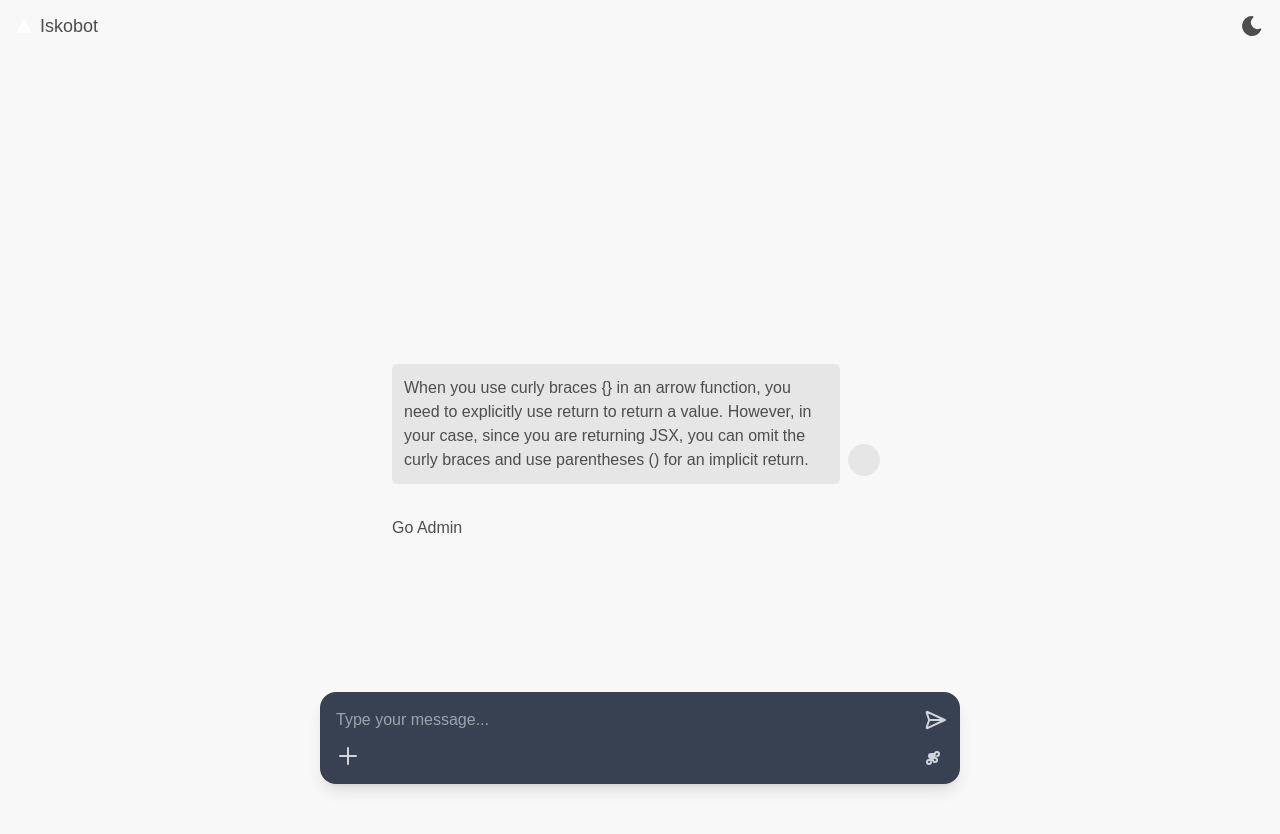
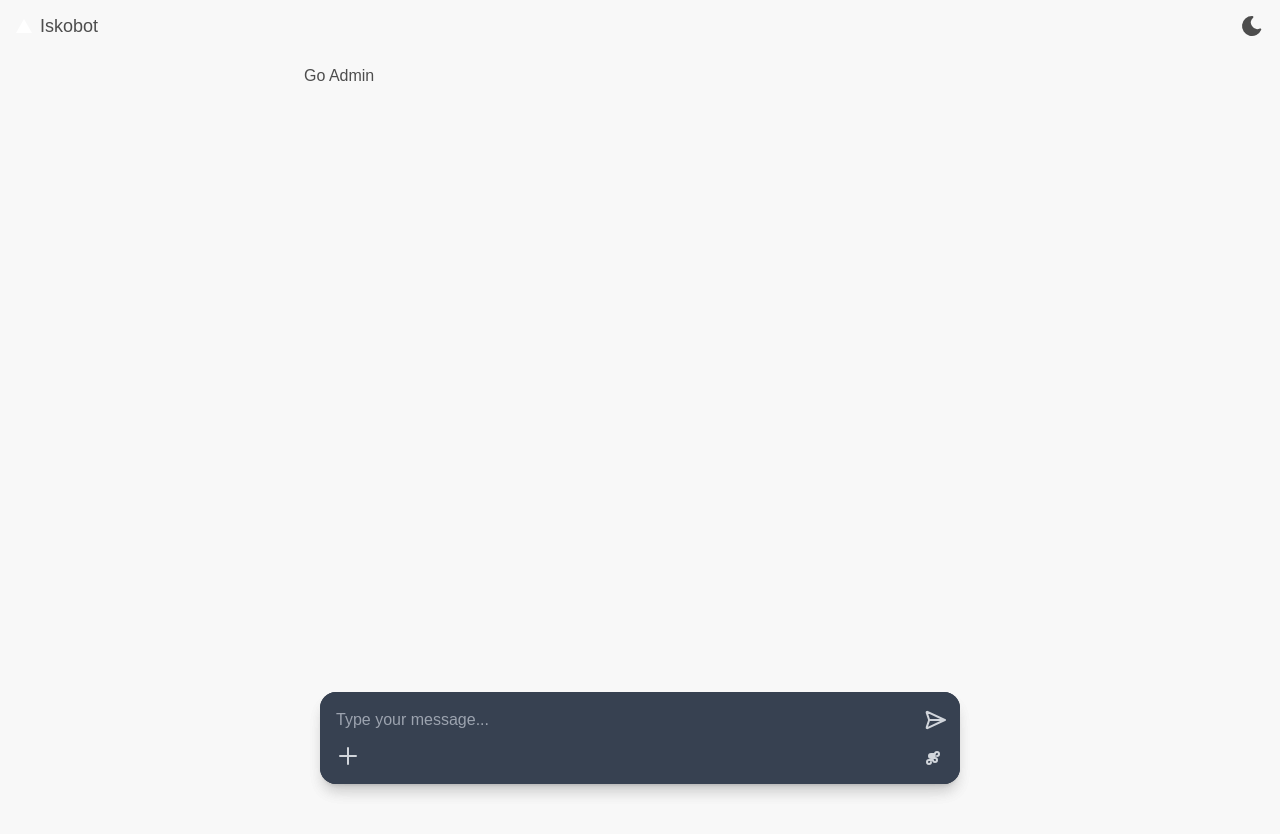
Before and after one commit to SiegfredLorelle/iskobot-ui, a Next.js app: page / in a window 1280 px wide. Shown: the top 834 px of the page. Built offline with nearby package versions, Linux system fonts and the light colour scheme.

Commit message:
Display user and bot reply

```diff
--- a/src/app/(chat)/components/ChatBox.tsx
+++ b/src/app/(chat)/components/ChatBox.tsx
@@ -1,9 +1,9 @@
 import ChatBubble from "@/app/(chat)/components/ChatBubble";
 import { ChatBoxProps } from "@/app/(chat)/types/ChatBoxProps";
 
-export default function ChatBox({ text, isUser = false }: ChatBoxProps) {
+export default function ChatBox({ text, isUser=false }: ChatBoxProps) {
   return (
-    <div className={`flex ${isUser ? "flex-row-reverse" : "flex-row"}`}>
+    <div className={`flex ${isUser ? "flex-row-reverse ml-auto" : "flex-row"}`}>
       <ChatBubble />
       <div className="p-3 bg-primary text-text rounded-md max-w-md">
         <p>{text}</p>
--- a/src/app/(chat)/components/Controls.tsx
+++ b/src/app/(chat)/components/Controls.tsx
@@ -0,0 +1,101 @@
+"use client";
+
+import { useState } from "react";
+import { IconSend } from "@tabler/icons-react";
+import { useChat } from "@/app/(chat)/hooks/useChat";
+import { ControlsProps } from "@/app/(chat)/types/ControlsProps";
+import { text } from "stream/consumers";
+
+export default function Controls({ addUserChat, addBotChat }: ControlsProps) {
+  const [message, setMessage] = useState("");
+  const [responses, setResponses] = useState<string[]>([]);
+  const { getBotResponse, isLoading, error } = useChat();
+
+  const handleInputChange = (e: React.ChangeEvent<HTMLInputElement>) => {
+    setMessage(e.target.value);
+  };
+
+
+  const handleSend = async () => {
+    if (message.trim() === "") return;
+
+    addUserChat(message);
+
+    try {
+      const response = await getBotResponse(message);
+      setResponses((prev) => [...prev, response]);
+      console.log(response);
+      addBotChat(response);
+      setMessage(""); // Clear input after successful send
+    } catch (err) {
+      // Error state is already handled in the hook
+      console.error("Failed to send message:", err);
+    }
+  };
+
+  const handleKeyDown = (e: React.KeyboardEvent<HTMLInputElement>) => {
+    if (e.key === "Enter" && message.trim() !== "") {
+      handleSend();
+    }
+  };
+
+  return (
+    <div className="fixed bottom-4 left-1/2 transform -translate-x-1/2 w-full max-w-2xl px-4">
+      <div className="flex flex-col items-center bg-gray-700 rounded-2xl px-4 py-4 shadow-lg">
+        {/* Input Field */}
+        <div className="flex items-center w-full">
+          <input
+            type="text"
+            placeholder="Type your message..."
+            value={message}
+            onChange={handleInputChange}
+            onKeyDown={handleKeyDown}
+            className="flex-grow bg-gray-700 text-gray-300 placeholder-gray-400 focus:outline-none"
+          />
+          <button
+            onClick={handleSend}
+            className="ml-2 text-gray-300 hover:text-white"
+          >
+            <IconSend className="w-6 h-6 rotate-45" />
+          </button>
+        </div>
+
+        {/* Chatbox Buttons */}
+        <div className="flex items-center justify-between w-full mt-3">
+          <button className="text-gray-300 hover:text-white">
+            <svg
+              xmlns="http://www.w3.org/2000/svg"
+              fill="none"
+              viewBox="0 0 24 24"
+              strokeWidth={2}
+              stroke="currentColor"
+              className="w-6 h-6"
+            >
+              <path
+                strokeLinecap="round"
+                strokeLinejoin="round"
+                d="M12 4v16m8-8H4"
+              />
+            </svg>
+          </button>
+          <button className="text-gray-300 hover:text-white">
+            <svg
+              xmlns="http://www.w3.org/2000/svg"
+              fill="none"
+              viewBox="0 0 24 24"
+              strokeWidth={2}
+              stroke="currentColor"
+              className="w-6 h-6"
+            >
+              <path
+                strokeLinecap="round"
+                strokeLinejoin="round"
+                d="M9 12h6m2 0a2 2 0 10-2-2h-4a2 2 0 100 4h4a2 2 0 11-2 2H9a2 2 0 102 2"
+              />
+            </svg>
+          </button>
+        </div>
+      </div>
+    </div>
+  );
+}
--- a/src/app/(chat)/page.tsx
+++ b/src/app/(chat)/page.tsx
@@ -1,17 +1,34 @@
+'use client'
+
+import { useState } from "react";
 import Link from "next/link";
 import ChatBox from "./components/ChatBox";
+import Controls from "@/app/(chat)/components/Controls";
 
 export default function Home() {
+  const [chats, setChats] = useState<{text: string, isUser: boolean}[]>([]);
+  const addUserChat = (text: string) => {
+    setChats((prev) => [...prev, {text: text, isUser: true}]);
+  };
+  const addBotChat = (text: string) => {
+    setChats((prev) => [...prev, {text: text, isUser: false}]);
+  };
+
   return (
-    <div className="grid grid-rows-[20px_1fr_20px] items-center justify-items-center min-h-screen p-8 pb-20 gap-16 sm:p-20 font-[family-name:var(--font-geist-sans)]">
-      <main className="flex flex-col gap-8 row-start-2 items-center sm:items-start">
-        <ChatBox
-          isUser={true}
-          text="When you use curly braces {} in an arrow function, you need to explicitly use return to return a value. However, in your case, since you are returning JSX, you can omit the curly braces and use parentheses () for an implicit return."
-        />
+    <div className="my-3 px-3 flex w-full justify-center min-h-screen">
+      <main className="max-w-2xl w-full mx-auto flex flex-col gap-8">
+          {chats.map((chat, index)=> (
+            <ChatBox
+              key={index}
+              isUser={chat.isUser}
+              text={chat.text}
+            />
+          ))}
         <Link href="/admin">Go Admin</Link>
       </main>
-      <footer className="row-start-3 flex gap-6 flex-wrap items-center justify-center"></footer>
+      <footer className="flex items-center justify-center">
+        <Controls addUserChat={addUserChat} addBotChat={addBotChat} />
+      </footer>
     </div>
   );
 }
--- a/src/app/(chat)/types/ChatBoxProps.ts
+++ b/src/app/(chat)/types/ChatBoxProps.ts
@@ -1,4 +1,4 @@
 export type ChatBoxProps = {
   text: string;
-  isUser: boolean;
+  isUser?: boolean;
 };
--- /dev/null
+++ b/src/app/(chat)/types/ControlsProps.ts
@@ -0,0 +1,4 @@
+export type ControlsProps = {
+  addUserChat: (text: string) => void;
+  addBotChat: (text: string) => void;
+};
```
